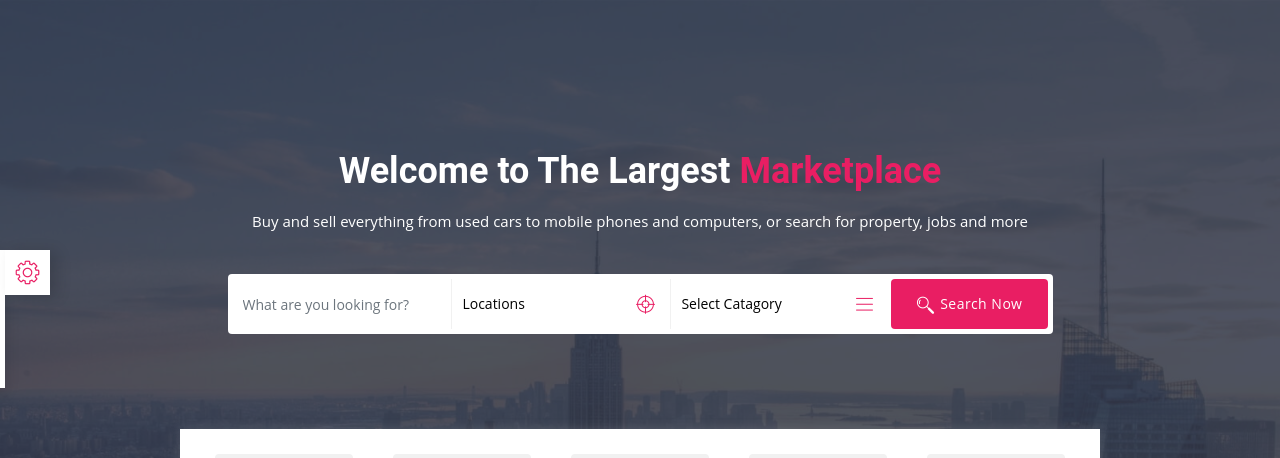
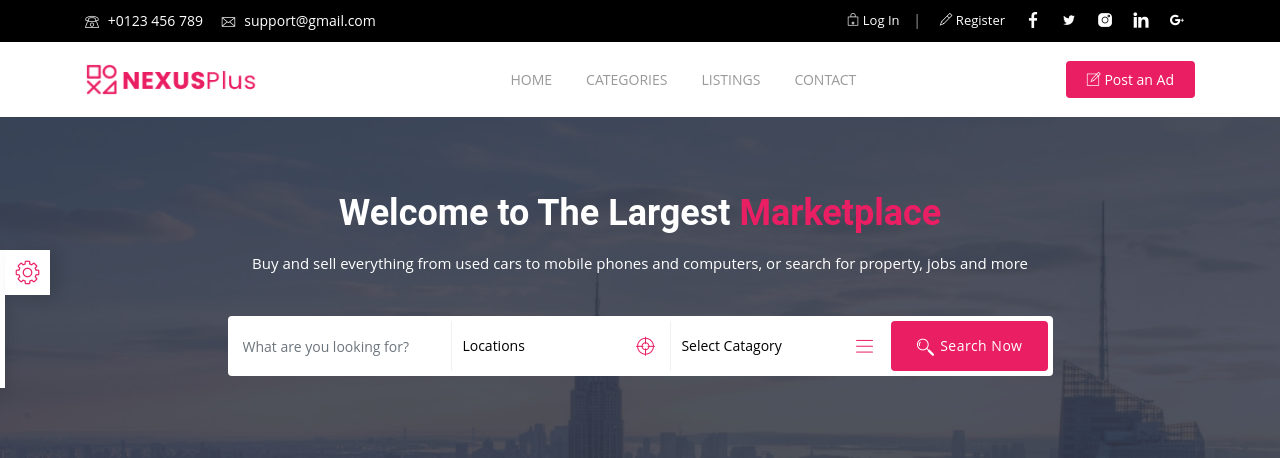
Before and after one commit to manjurulhoque/QuickAd-Django-Classified-App, a Django app: page / in a window 1280 px wide. Shown: the top 458 px of the page. Run offline with Django 3.2, Linux system fonts and the light colour scheme; some libraries are stand-ins or nearby versions; some web fonts are replaced.

Commit message:
Base template complete

```diff
--- a/templates/base.html
+++ b/templates/base.html
@@ -28,7 +28,7 @@
 
 <header id="header-wrap">
 
-    {% include 'include/navbar.html' %}
+    {% include 'includes/navbar.html' %}
 
     <div id="hero-area">
         <div class="overlay"></div>
--- /dev/null
+++ b/templates/includes/navbar.html
@@ -0,0 +1,89 @@
+{% load static %}
+<div class="top-bar">
+    <div class="container">
+        <div class="row">
+            <div class="col-lg-7 col-md-5 col-xs-12">
+
+                <ul class="list-inline">
+                    <li><i class="lni-phone"></i> +0123 456 789</li>
+                    <li><i class="lni-envelope"></i> support@gmail.com</li>
+                </ul>
+
+            </div>
+            <div class="col-lg-5 col-md-7 col-xs-12">
+                <div class="roof-social float-right">
+                    <a class="facebook" href="#"><i class="lni-facebook-filled"></i></a>
+                    <a class="twitter" href="#"><i class="lni-twitter-filled"></i></a>
+                    <a class="instagram" href="#"><i class="lni-instagram-filled"></i></a>
+                    <a class="linkedin" href="#"><i class="lni-linkedin-fill"></i></a>
+                    <a class="google" href="#"><i class="lni-google-plus"></i></a>
+                </div>
+                <div class="header-top-right float-right">
+                    <a href="login.html" class="header-top-button"><i class="lni-lock"></i> Log In</a> |
+                    <a href="register.html" class="header-top-button"><i class="lni-pencil"></i> Register</a>
+                </div>
+            </div>
+        </div>
+    </div>
+</div>
+
+<nav class="navbar navbar-expand-lg bg-white fixed-top scrolling-navbar">
+    <div class="container">
+
+        <div class="navbar-header">
+            <button class="navbar-toggler" type="button" data-toggle="collapse" data-target="#main-navbar"
+                    aria-controls="main-navbar" aria-expanded="false" aria-label="Toggle navigation">
+                <span class="navbar-toggler-icon"></span>
+                <span class="lni-menu"></span>
+                <span class="lni-menu"></span>
+                <span class="lni-menu"></span>
+            </button>
+            <a href="{% url 'core:home' %}" class="navbar-brand">
+                <img src="{% static 'assets/img/logo.png' %}" alt="">
+            </a>
+        </div>
+        <div class="collapse navbar-collapse" id="main-navbar">
+            <ul class="navbar-nav mr-auto w-100 justify-content-center">
+                <li class="nav-item acive">
+                    <a class="nav-link" href="{% url 'core:home' %}">
+                        Home
+                    </a>
+                </li>
+                <li class="nav-item">
+                    <a class="nav-link" href="#">
+                        Categories
+                    </a>
+                </li>
+                <li class="nav-item">
+                    <a class="nav-link" href="#">
+                        Listings
+                    </a>
+                </li>
+                <li class="nav-item">
+                    <a class="nav-link" href="#">
+                        Contact
+                    </a>
+                </li>
+            </ul>
+            <div class="post-btn">
+                <a class="btn btn-common" href="#"><i class="lni-pencil-alt"></i> Post an Ad</a>
+            </div>
+        </div>
+    </div>
+
+    <ul class="mobile-menu">
+        <li>
+            <a href="{% url 'core:home' %}">Home</a>
+        </li>
+        <li>
+            <a href="#">Categories</a>
+        </li>
+        <li>
+            <a href="#">Listings</a>
+        </li>
+        <li>
+            <a href="#">Contact Us</a>
+        </li>
+    </ul>
+
+</nav>
```
